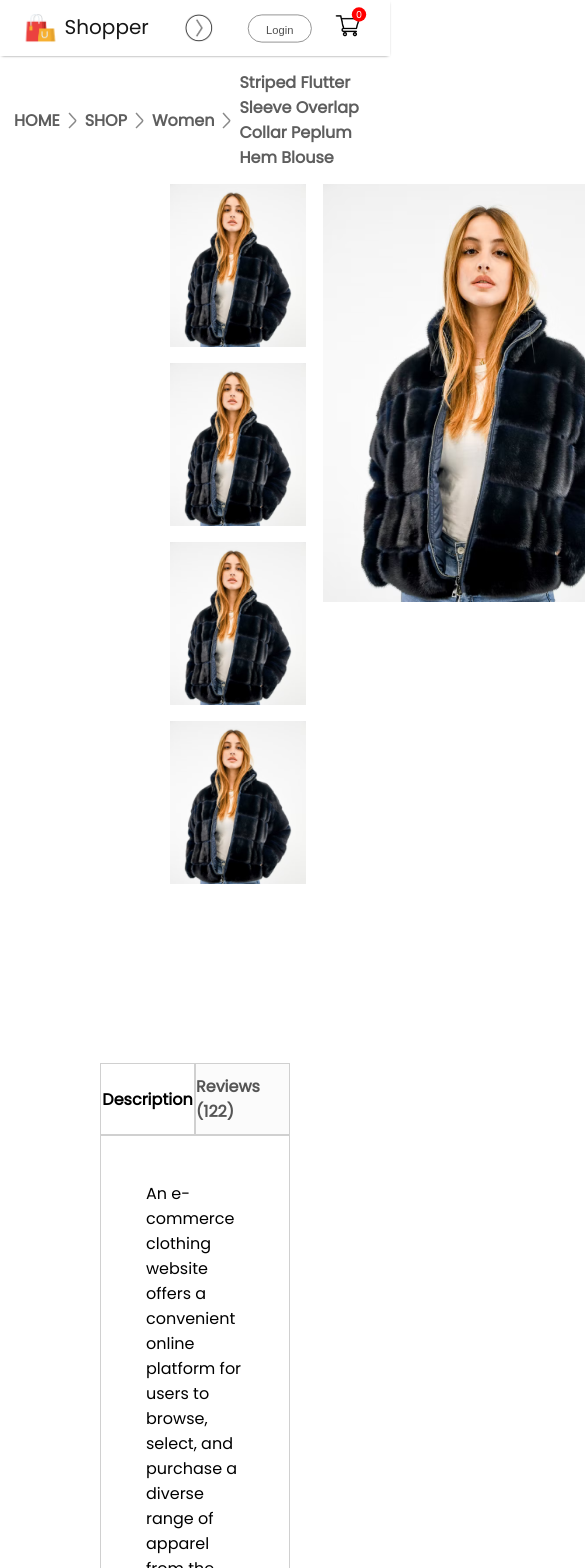
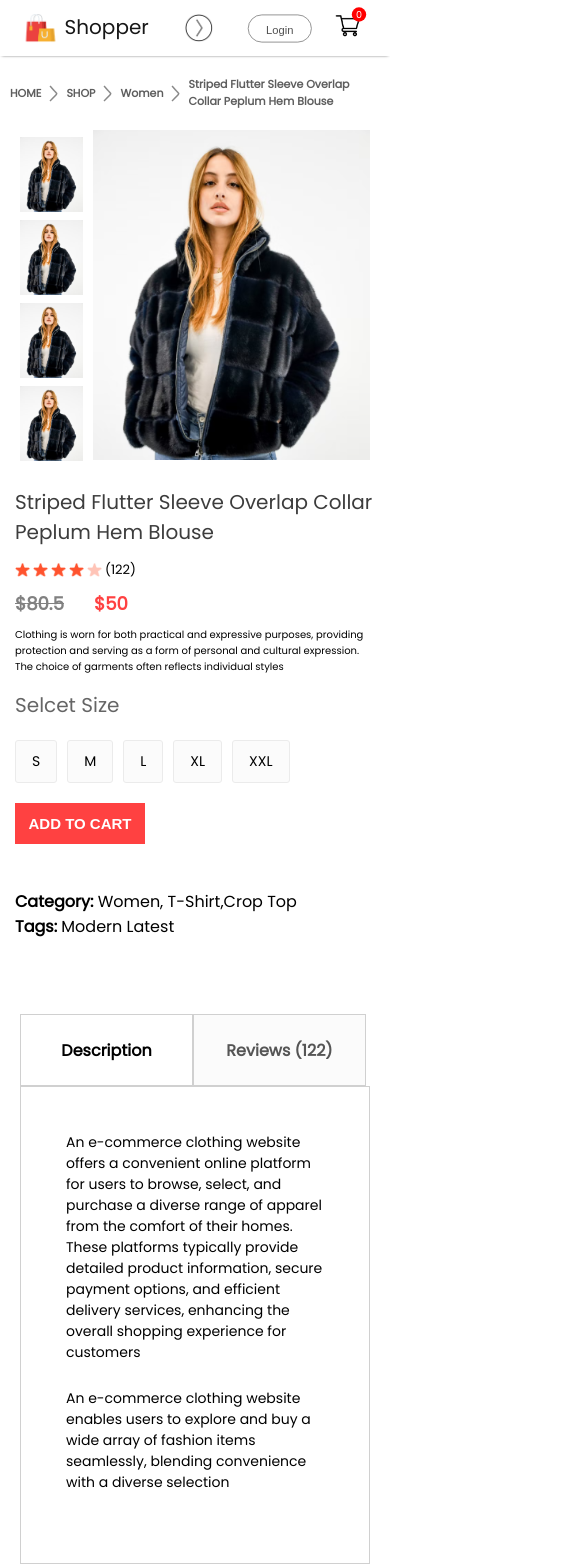
Before and after one commit to salsabeel10/Shopper, a React (Create React App) app: page /products/1 in a window 390 px wide. Shown: the top 1568 px of the page, 585 px wide, since content can reach past the window. Built offline with nearby package versions, Linux system fonts and the light colour scheme.

Commit message:
fully responsive react app

```diff
--- a/src/Components/Breadcrums/breadcrum.css
+++ b/src/Components/Breadcrums/breadcrum.css
@@ -9,3 +9,29 @@
     text-transform: capitalize;
 
 }
+@media (max-width:1280px) {
+    .breadcrum{
+        margin: 30px 50px;
+        font-size: 14px;
+    }
+}
+
+@media (max-width:1024px) {
+    .breadcrum{
+        margin: 30px 30px;
+        font-size: 13px;
+    }
+}
+
+@media (max-width:800px) {
+    .breadcrum{
+        margin: 20px 10px;
+        font-size: 12px;
+    }
+}
+
+@media (max-width:500px) {
+    .breadcrum{
+        font-size:11px;
+    }
+}
--- a/src/Components/CartItems/CartItems.css
+++ b/src/Components/CartItems/CartItems.css
@@ -110,3 +110,60 @@
     color: white;
     cursor: pointer;
 }
+@media (max-width:1280px) {
+    .cartitems{
+        margin: 60px 50px;
+    }
+    .cartitems-format-main{
+        grid-template-columns: 0.5fr 3fr 0.5fr 0.5fr 0.5fr 0.5fr;
+        gap: 20px;
+        padding: 15px 0px;
+        font-size: 15px;
+    }
+    .carticon-product-icon{
+        height: 50px;
+    }
+    .cartitems-remove-icon{
+        margin: auto;
+    }
+    .cartitems-quantity{
+        width: 40px;
+        height: 30px;
+    }
+    .cartitems-down{
+        margin: 80px 0px;
+        flex-direction: column;
+        gap: 80px;
+    }
+    .cartitems-total{
+        margin: 0;
+    }
+    .cartitems-total button{
+        max-width: 200px;
+        height: 45px;
+        font-size: 13px;
+    }
+    .cartitems-promobox{
+        width: auto;
+        max-width: 500px;
+    }
+    .cartitems-promobox input{
+        width: 100%;
+    }
+    .cartitems-promobox button{
+        width: 120px;
+        margin-left: -125px;
+    }
+
+}
+
+@media (max-width:500px) {
+    .cartitems-format-main{
+        display: none;
+        grid-template-columns: 0.5fr 3fr 0.5fr;
+        gap: 10px;
+    }
+    .cartitems-format{
+        display: grid;
+    }
+}
--- a/src/Components/DescriptionBox/DescriptionBox.css
+++ b/src/Components/DescriptionBox/DescriptionBox.css
@@ -30,3 +30,18 @@
     padding: 45px;
     padding-bottom: 70px;
 }
+@media (max-width:1280px) {
+    .descriptionbox{
+        margin: 60px;
+    }
+
+}
+@media (max-width:800px) {
+    .descriptionbox{
+        margin: 60px 20px;
+    }
+    .descriptionbox-description{
+        font-size: 14px;
+    }
+
+}
--- a/src/Components/ProductDisplay/ProductDisplay.css
+++ b/src/Components/ProductDisplay/ProductDisplay.css
@@ -95,14 +95,196 @@
 }
 
 .productdisplay-right-category{
-
-    margin-bottom: 30px;
-
+    margin-bottom: 10px;
 }
 
 
 .productdisplay-right-category span{
     font-weight: 600;
+}
 
+@media (max-width:1280px) {
+    .productdisplay{
+        margin: 0px 60px;
+    }
+    .productdisplay-left{
+        gap: 10px;
+    }
+    .productdisplay-img-list{
+        gap: 10px;
+    }
+    .productdisplay-img-list img{
+        height: 120px;
+    }
+    .productdisplay-main-img{
+        width: auto;
+        height: 510px;
+    }
+    .productdisplay-right{
+        margin: 0px 30px;
+    }
+    .productdisplay-right h1{
+        font-size: 22px;
+    }
+    .productdisplay-right-stars{
+        gap: 3px;
+        font-size: 13px;
+    }
+    .productdisplay-right-prices{
+        margin: 10px 0px;
+        font-size: 18px;
+    }
+    .productdisplay-right-description{
+        font-size: 13px;
+    }
+    .productdisplay-right-size h1{
+        margin-top: 20px;
+        font-size: 20px;
+    }
+    .productdisplay-right-sizes div{
+        padding: 14px 20px;
+    }
+    .productdisplay-right bottom{
+        width: 150px;
+        padding: 15px 0px;
+        margin-bottom: 20px;
+    }
+    .productdisplay-right-category{
+        margin-top: 5px;
+        font-size: 14px;
+    }
+}
+@media (max-width:1024px) {
+    .productdisplay{
+        margin: 0px 30px;
+    }
+    .productdisplay-left{
+        gap: 5px;
+    }
+    .productdisplay-img-list img{
+        height: 80px;
+    }
+    .productdisplay-main-img{
+        height: 350px;
+    }
+    .productdisplay-right h1{
+        font-size: 18px;
+    }
+    .productdisplay-right-stars img{
+        width: 15px;
+    }
+    .productdisplay-right-description{
+        font-size: 12px;
+    }
+    .productdisplay-right-sizes{
+        margin-top: 10px 0px;
+    }
+    .productdisplay-right-sizes div{
+        padding: 10px 16px;
+        font-size: 12px;
+    }
+    .productdisplay-right bottom{
+        width: 120px;
+        padding: 10px 0px;
+        margin-bottom: 10px;
+        font-size: 14px;
+    }
+    .productdisplay-right-category{
+        font-size: 12px;
+    }
+}
 
+@media (max-width:800px) {
+    .productdisplay{
+        margin: 0px 10px;
+    }
+    .productdisplay-left{
+        gap: 0px;
+        flex-direction: column-reverse;
+        align-items: center;
+    }
+    .productdisplay-img-list{
+        flex-direction: row;
+        gap: 6px;
+    }
+    .productdisplay-img-list img{
+        height: 70px;
+    }
+    .productdisplay-main-img{
+        height: 420px;
+    }
+    .productdisplay-right h1{
+        font-size: 14px;
+    }
+    .productdisplay-right-stars img{
+        width: 13px;
+    }
+    .productdisplay-right-description{
+        font-size: 10px;
+    }
+    .productdisplay-right-size h1{
+        margin-top: 10px 0px;
+    }
+    .productdisplay-right-sizes{
+        margin-top: 10px;
+        gap: 5px;
+    }
+    .productdisplay-right-sizes div{
+        padding: 4px 11px;
+    }
+    .productdisplay-right bottom{
+        width: 100px;
+        font-size: 12px;
+    }
+    .productdisplay-right-category{
+        font-size: 10px;
+    }
 }
+
+@media (max-width:500px) {
+    .productdisplay{
+        flex-direction: column;
+    }
+    .productdisplay-left{
+        gap: 10px;
+        flex-direction: row;
+        margin: auto;
+    }
+    .productdisplay-img-list{
+        flex-direction: column;
+        gap: 8px;
+    }
+    .productdisplay-img-list img{
+        height: 75px;
+    }
+    .productdisplay-main-img{
+        height: 330px;
+    }
+    .productdisplay-right{
+        margin: 5px;
+    }
+    .productdisplay-right h1{
+        margin-top: 15px;
+        font-size: 20px;
+        font-weight: 500;
+    }
+    .productdisplay-right-stars img{
+        width: 15px;
+    }
+    .productdisplay-right-sizes{
+        gap: 10px;
+        margin: 20px 0px;
+    }
+    .productdisplay-right-sizes div{
+        padding: 10px 16px;
+        font-size: 14px;
+    }
+    .productdisplay-right button{
+        width: 130px;
+        font-size: 15px;
+        padding: 12px 0px;
+    }
+    .productdisplay-right-category{
+        font-size: 16px;
+    }
+}
--- a/src/Components/RelatedProducts/RelatedProducts.css
+++ b/src/Components/RelatedProducts/RelatedProducts.css
@@ -25,3 +25,70 @@
     gap: 30px;
 
 }
+@media (max-width:1280px) {
+    .relatedproducts{
+        padding-top: 20px;
+        height: 70vh;
+    }
+    .relatedproducts h1{
+        font-size: 40px;
+    }
+    .relatedproducts hr{
+        width: 160px;
+        height: 4px;
+    }
+
+    .relatedproducts-item{
+        gap: 20px;
+        margin-top: 30px;
+    }
+}
+
+@media (max-width:1024px) {
+    .relatedproducts{
+        height: 60vh;
+    }
+    .relatedproducts h1{
+        font-size: 30px;
+    }
+    .relatedproducts hr{
+        width: 120px;
+        height: 3px;
+    }
+
+    .relatedproducts-item{
+        gap: 15px;
+        margin-top: 20px;
+    }
+}
+
+@media (max-width:800px) {
+    .relatedproducts{
+        height: 50vh;
+        gap: 6px;
+    }
+    .relatedproducts h1{
+        font-size: 20px;
+    }
+    .relatedproducts hr{
+        width: 90px;
+        height: 1px;
+    }
+
+    .relatedproducts-item{
+        gap: 5px;
+    }
+}
+
+@media (max-width:500px) {
+    .relatedproducts{
+        padding-top: 0;
+        height: 90vh;
+        margin-bottom: 150px;
+    }
+    .relatedproducts-item{
+        display: grid;
+        grid-template-columns: 1fr 1fr;
+        gap: 20px;
+    }
+}
--- a/src/Pages/CSS/LoginSignup.css
+++ b/src/Pages/CSS/LoginSignup.css
@@ -1,9 +1,9 @@
 .loginsignup{
     width: 100%;
+    height: 100vh;
     background: #fce3fe;
-    padding-top: 100px;
-    padding-bottom: 100px;
-    margin-bottom: 100px;
+    padding-top: 80px;
+
 }
 
 .loginsignup-container{
@@ -11,7 +11,7 @@
     height: 600px;
     background: white;
     margin: auto;
-    padding: 40px 60px;
+    padding: 16px 60px;
 }
 
 .loginsignup-container h1{
@@ -69,3 +69,56 @@
     font-weight: 500;
 
 }
+
+@media (max-width:1280px) {
+    .loginsignup{
+        padding-top: 50px;
+    }
+    .loginsignup-container{
+        width: auto;
+        max-width: 500px;
+        max-height: 530px;
+    }
+    .loginsignup-container h1{
+        margin: 10px 10px;
+    }
+    .loginsignup-fields{
+        gap: 20px;
+        margin-top: 20px;
+    }
+    .loginsignup-fields input{
+        height: 65px;
+        width: 93%;
+    }
+    .loginsignup-container button{
+        width: 100%;
+    }
+    .loginsignup-login{
+        font-size: 16px;
+    }
+    .loginsignup-agree{
+        font-size: 14px;
+        gap: 10px;
+    }
+}
+
+@media (max-width:800px) {
+    .loginsignup-container{
+        max-height: 450px;
+        padding: 20px 30px;
+    }
+    .loginsignup-container h1{
+        font-size: 24px;
+    }
+    .loginsignup-fields{
+        margin-top: 20px;
+    }
+    .loginsignup-fields input{
+        height: 50px;
+    }
+    .loginsignup-container button{
+        height: 50px;
+        font-size: 16px;
+    }
+
+}
--- a/src/Pages/CSS/ShopCategory.css
+++ b/src/Pages/CSS/ShopCategory.css
@@ -6,7 +6,7 @@
 
 .shopcategeroy-indexSort{
     display: flex;
-    margin:0px 170px;
+    margin:0px 30px;
     justify-content: space-between;
     align-items: center;
 }
@@ -42,3 +42,56 @@
     font-weight: 500;
 
 }
+@media (max-width:1280px) {
+    .shopcategory-banner{
+        margin: 20px auto;
+        width: 90%;
+    }
+    .shopcategory-indexSort{
+        width: 90%;
+        margin: auto;
+    }
+    .shopcategory-sort{
+        padding: 5px 10px;
+        font-size: 12px;
+    }
+    .shopcategory-indexSort p{
+        font-size: 12px;
+    }
+    .shopcategory-products{
+        width: 90%;
+        margin: 10px auto;
+        row-gap: 40px;
+    }
+    .shopcategory-products .items{
+        margin: auto;
+    }
+    .shopcategory-loadmore{
+        margin: 100px auto;
+        width: 200px;
+        height: 60px;
+        font-size: 16px;
+    }
+}
+
+@media(max-width:800px){
+    .shopcategory-banner{
+        width: 95%;
+    }
+    .shopcategory-products{
+        width: 95%;
+    }
+    .shopcategory-loadmore{
+        margin: 60px auto;
+        width: 150px;
+        height: 40px;
+        font-size: 13px;
+    }
+}
+@media(max-width:500px) {
+    .shopcategory-products{
+        padding-top: 10px;
+        padding-left: 50px;
+        grid-template-columns: 1fr 1fr;
+    }
+}
```
